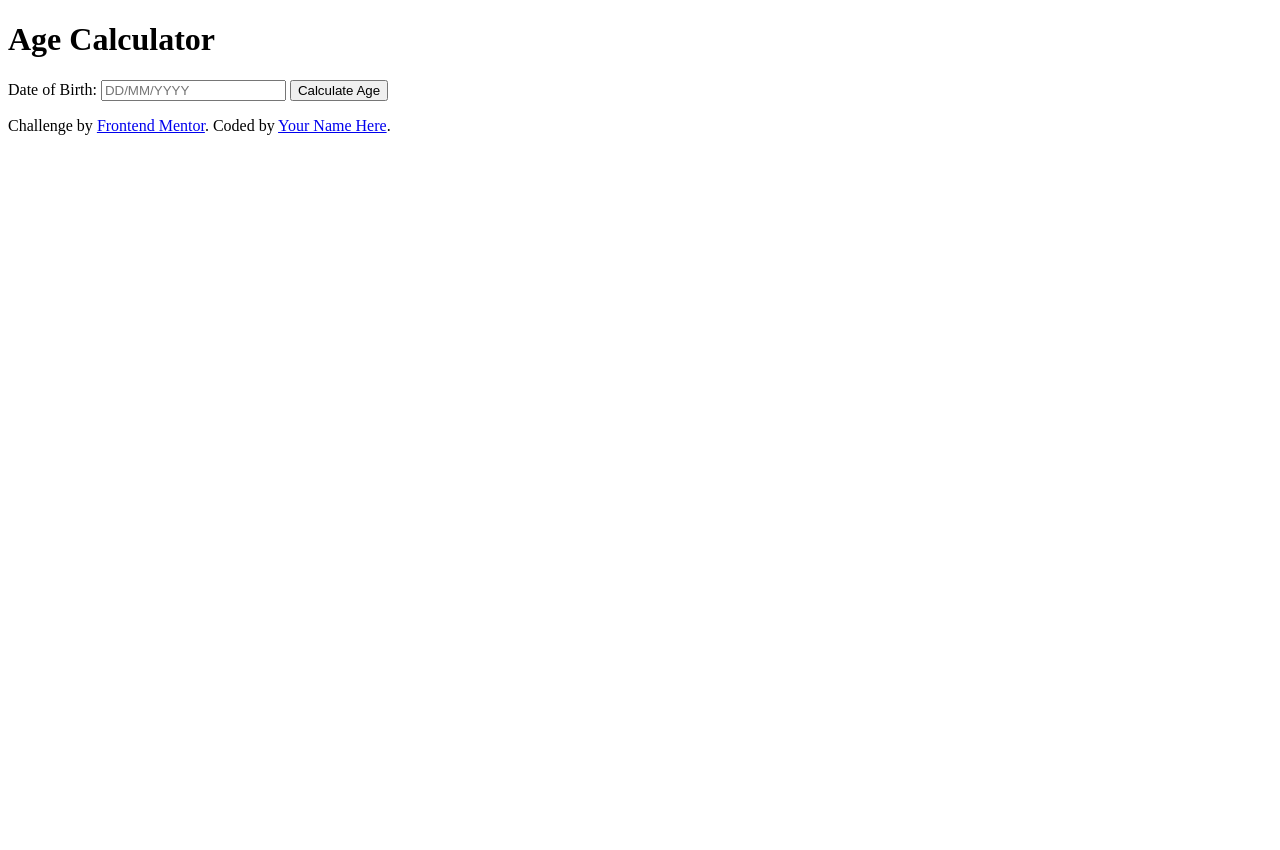
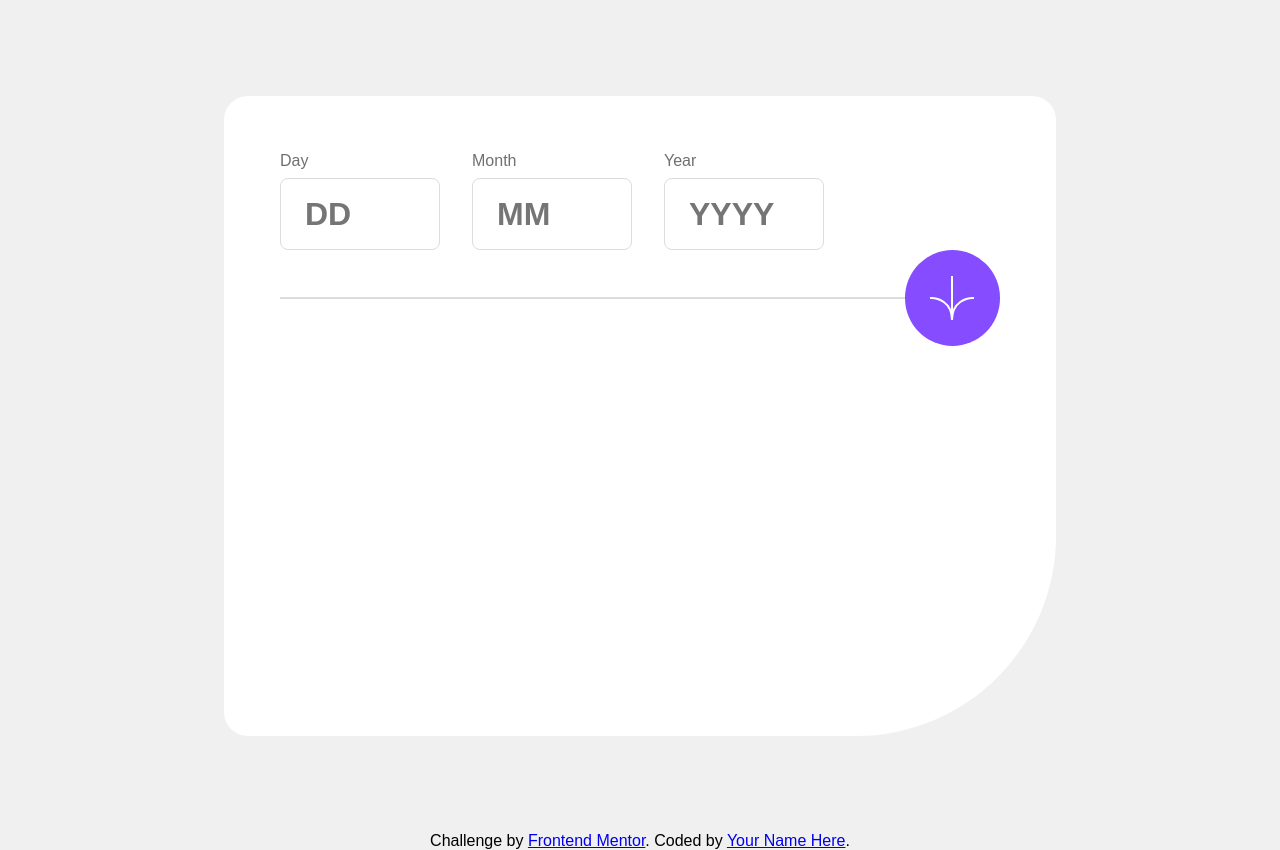
Before and after one commit to Gerakash/fine_wine, a plain HTML site: page index.html in a window 1280 px wide. Before the commit the page ends 800 px from the top, so only its background shows below. Drawn offline with Linux system fonts and the light colour scheme.

Commit message:
basic styling

```diff
--- a/index.html
+++ b/index.html
@@ -3,28 +3,48 @@
 <head>
   <meta charset="UTF-8">
   <meta name="viewport" content="width=device-width, initial-scale=1.0"> <!-- displays site properly based on user's device -->
-
   <link rel="icon" type="image/png" sizes="32x32" href="./assets/images/favicon-32x32.png">
-  <link rel="stylesheet" href="styles.css">
-
+  <link rel="stylesheet" href="style.css">
   <title>Age calculator app</title>
-
-  <!-- Feel free to remove these styles or customise in your own stylesheet 👍 -->
 </head>
 <body>
+  <main class="main">
+      <!-- <h1>Age Calculator</h1> -->
+      <form id="ageForm" class="age-form">
 
-  <h1>Age Calculator</h1>
-  <form id="ageForm">
-    <label for="dob">Date of Birth:</label>
-    <input type="text" id="dob" placeholder="DD/MM/YYYY">
-    <button type="submit">Calculate Age</button>
-    <p id="result"></p>
-  </form>
-  <div class="attribution">
-    Challenge by <a href="https://www.frontendmentor.io?ref=challenge" target="_blank">Frontend Mentor</a>.
-    Coded by <a href="#">Your Name Here</a>.
-  </div>
+        <!-- form inputs -->
+        <div class="form-wrapper">
+            <div class="form-group">
+              <label for="day">Day</label>
+              <input type="number" id="day" placeholder="DD" min="1" max="31" required class="form-input">
+            </div>
+            <div class="form-group">
+              <label for="month">Month</label>
+              <input type="number" id="month" placeholder="MM" min="1" max="12" required class="form-input">
+            </div>
+            <div class="form-group">
+              <label for="year">Year</label>
+              <input type="number" id="year" placeholder="YYYY" min="1900" max="2023" required class="form-input">
+            </div>
+        </div>
 
+        <!-- form btn -->
+        <div class="btn-wrapper">
+          <div class="line"></div>
+          <button type="submit" class="btn-submit">
+            <img src="./assets/images/btn.svg"/>
+          </button>
+        </div>
+
+        <!-- results-->
+        <p id="result"></p>
+      </form>
+    </main>
+
+    <div class="attribution">
+      Challenge by <a href="https://www.frontendmentor.io?ref=challenge" target="_blank">Frontend Mentor</a>.
+      Coded by <a href="#">Your Name Here</a>.
+    </div>
   <script src="main.js"></script>
 </body>
 </html>
--- a/style.css
+++ b/style.css
@@ -0,0 +1,74 @@
+*{
+    box-sizing: border-box;
+}
+body{
+    background-color: #F0F0F0;
+    margin: 0;
+    padding: 0;
+    height: 100%;
+    font-family: "Poppins", sans-serif;
+    display: flex;
+    align-items: center;
+    flex-direction: column;
+}
+
+.main{
+    background-color: #fff;
+    width: 52rem;
+    height: 40rem;
+    border-radius: 24px 24px 200px 24px;
+    margin: auto;
+    margin: 6rem;
+}
+.btn-submit{
+    display: flex;
+    align-items: center;
+    justify-content: center;
+    width: 6rem;
+    height: 6rem;
+    border: none;
+    border-radius: 50%;
+    background-color: #854DFF;
+    font-size: 3rem;
+}
+
+.line{
+    width: 630px;
+    height: 2px;
+    background-color: #DCDCDC;
+
+}
+
+.form-wrapper{
+    display: flex;
+    padding: 3.5rem 3.5rem 0rem 3.5rem;
+    gap: 2rem;
+}
+.form-group{
+    display: flex;
+    flex-direction: column;
+}
+
+
+form label{
+    color: #716F6F;
+    padding-bottom: 0.5rem;
+}
+
+
+.form-input {
+    width: 10rem;
+    height: 4.5rem;
+    border-radius: 8px;
+    border: 1px solid #DCDCDC;
+    color: #000;
+    font-weight: bold;
+    font-size: 2rem;
+    padding: 0.75rem 1.5rem;
+}
+
+.btn-wrapper{
+    display: flex;
+    padding: 0rem 3.5rem;
+    align-items: center;
+}
```
Also changed, not shown: assets/images/btn.svg (added).
